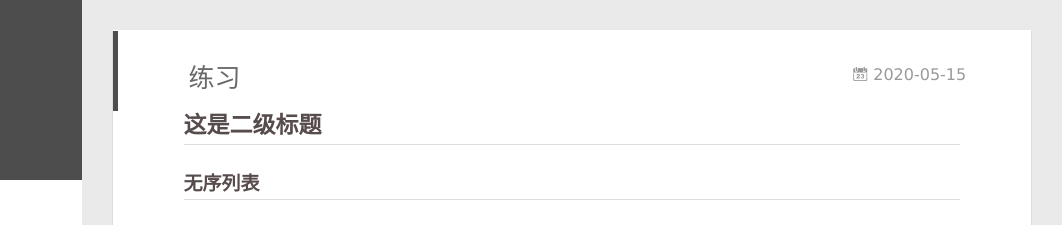
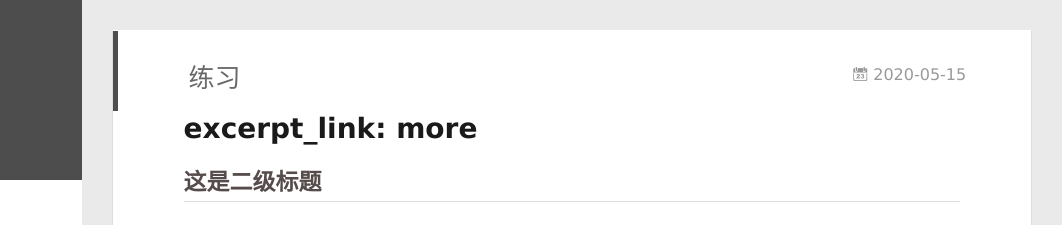
Before and after one commit to Rio-Macy/Rio-Macy.github.io, a plain HTML site: page 2020/05/15/lx/index.html in a window 1280 px wide. Shown: the top 225 px of the page, 218-1280 px from the left. Drawn offline with Linux system fonts and the light colour scheme.

Commit message:
Site updated: 2020-05-15 22:05:56

```diff
--- a/2020/05/15/lx/index.html
+++ b/2020/05/15/lx/index.html
@@ -8,16 +8,16 @@
   <link rel="dns-prefetch" href="https://Rio-Macy.github.io">
   <title>练习 | Juntao</title>
   <meta name="viewport" content="width=device-width, initial-scale=1, maximum-scale=1">
-  <meta name="description" content="这是二级标题无序列表 2020-05-15 2020-05-15 2020-05-15   2020-05-15 2020-05-15 2020-05-15   2020-05-15 2020-05-15 2020-05-15  有序列表 列表1 列表2 列表3   区块引用 这是毛主席说的     行内式哔哩哔哩干杯 当显示单行代码块时用 &#96;&#96;System.out.println(&quot;J">
+  <meta name="description" content="excerpt_link: more这是二级标题无序列表 2020-05-15 2020-05-15 2020-05-15   2020-05-15 2020-05-15 2020-05-15   2020-05-15 2020-05-15 2020-05-15  有序列表 列表1 列表2 列表3   区块引用 这是毛主席说的     行内式哔哩哔哩干杯 当显示单行代码块时用 &#96;&#96;System.o">
 <meta property="og:type" content="article">
 <meta property="og:title" content="练习">
 <meta property="og:url" content="https://rio-macy.github.io/2020/05/15/lx/index.html">
 <meta property="og:site_name" content="Juntao">
-<meta property="og:description" content="这是二级标题无序列表 2020-05-15 2020-05-15 2020-05-15   2020-05-15 2020-05-15 2020-05-15   2020-05-15 2020-05-15 2020-05-15  有序列表 列表1 列表2 列表3   区块引用 这是毛主席说的     行内式哔哩哔哩干杯 当显示单行代码块时用 &#96;&#96;System.out.println(&quot;J">
+<meta property="og:description" content="excerpt_link: more这是二级标题无序列表 2020-05-15 2020-05-15 2020-05-15   2020-05-15 2020-05-15 2020-05-15   2020-05-15 2020-05-15 2020-05-15  有序列表 列表1 列表2 列表3   区块引用 这是毛主席说的     行内式哔哩哔哩干杯 当显示单行代码块时用 &#96;&#96;System.o">
 <meta property="og:locale" content="en_US">
 <meta property="og:image" content="https://i0.hdslb.com/bfs/archive/f4eeec6887cb2289457553ca6617677a42986393.jpg@880w_388h_1c_95q">
 <meta property="article:published_time" content="2020-05-15T13:19:19.000Z">
-<meta property="article:modified_time" content="2020-05-15T13:56:10.141Z">
+<meta property="article:modified_time" content="2020-05-15T14:04:45.163Z">
 <meta property="article:author" content="JuntaoSu">
 <meta name="twitter:card" content="summary">
 <meta name="twitter:image" content="https://i0.hdslb.com/bfs/archive/f4eeec6887cb2289457553ca6617677a42986393.jpg@880w_388h_1c_95q">
@@ -176,7 +176,7 @@
 
     <div class="article-entry" itemprop="articleBody">
 
-        <h2 id="这是二级标题"><a href="#这是二级标题" class="headerlink" title="这是二级标题"></a>这是二级标题</h2><h3 id="无序列表"><a href="#无序列表" class="headerlink" title="无序列表"></a>无序列表</h3><ul>
+        <h1 id="excerpt-link-more"><a href="#excerpt-link-more" class="headerlink" title="excerpt_link: more"></a>excerpt_link: more</h1><h2 id="这是二级标题"><a href="#这是二级标题" class="headerlink" title="这是二级标题"></a>这是二级标题</h2><h3 id="无序列表"><a href="#无序列表" class="headerlink" title="无序列表"></a>无序列表</h3><ul>
 <li>2020-05-15</li>
 <li>2020-05-15</li>
 <li>2020-05-15</li>
```
Also changed, not shown: index.html (+1 -1 lines).
